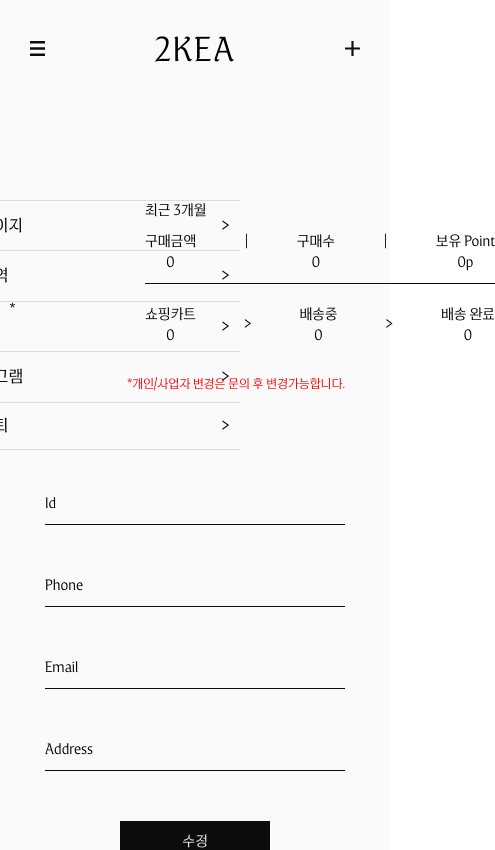
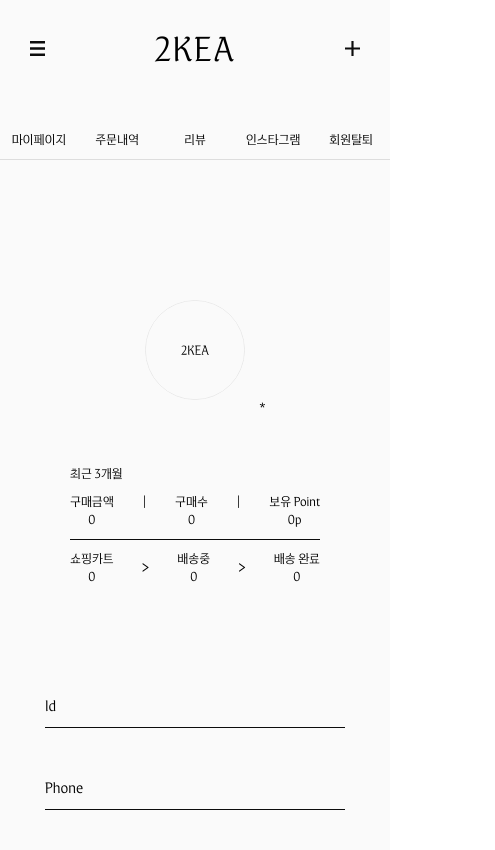
Before and after one commit to dozeoffzz/2KEA-Studio, a React (Vite) app: page /auth/me in a window 390 px wide. Shown: the top 850 px of the page, 495 px wide, since content can reach past the window. Built offline with nearby package versions, Linux system fonts and the light colour scheme; no server answers.

Commit message:
feat: 마이페이지 반응형 진행중

```diff
--- a/src/apis/apiClient.js
+++ b/src/apis/apiClient.js
@@ -19,7 +19,7 @@ export async function apiClient(endpoint, option = {}) {
     localStorage.removeItem("token");
     useAuthStore.getState().logout();
 
-    alert("로그인이 만료되었습니다. 다시 로그인해주세요.");
+    // alert("로그인이 만료되었습니다. 다시 로그인해주세요.");
 
     window.location.href = "/auth/login";
     return;
--- a/src/components/common/MyProfile.jsx
+++ b/src/components/common/MyProfile.jsx
@@ -5,7 +5,7 @@ import styled from "@emotion/styled";
 
 const MyPageContainer = styled.div`
   position: relative;
-  margin-top: 200px;
+  margin-top: 300px;
   display: flex;
   flex-direction: column;
   justify-content: center;
@@ -23,20 +23,32 @@ const MyPageContainer = styled.div`
 const ProfileWrap = styled.div`
   display: flex;
   justify-content: space-between;
-  width: 600px;
+  min-width: 100%;
+  gap: 100px;
+
+  ${({ theme }) => theme.media.tablet} {
+  }
+  ${({ theme }) => theme.media.mobile} {
+    display: flex;
+    flex-direction: column;
+    justify-content: center;
+    align-items: center;
+    gap: 0;
+  }
 `;
 
 const ProfileInfoWrap = styled.div`
   display: flex;
   flex-direction: column;
-  width: 350px;
+  min-width: 350px;
   font-size: ${Theme.fontsize.desktop.medium};
 
   ${({ theme }) => theme.media.tablet} {
     font-size: ${Theme.fontsize.tablet.medium};
   }
   ${({ theme }) => theme.media.mobile} {
-    font-size: ${Theme.fontsize.mobile.small};
+    font-size: ${Theme.fontsize.mobile.mini};
+    min-width: 250px;
   }
 `;
 
@@ -69,6 +81,14 @@ const ProfileCart = styled.div`
   flex-direction: column;
   justify-content: center;
   align-items: center;
+
+  ${({ theme }) => theme.media.tablet} {
+    font-size: ${Theme.fontsize.tablet.medium};
+  }
+  ${({ theme }) => theme.media.mobile} {
+    font-size: ${Theme.fontsize.mobile.mini};
+    padding: 10px 0;
+  }
 `;
 const ProfileDelivery = styled(ProfileCart)``;
 const ProfileDeliveryDone = styled(ProfileCart)``;
@@ -174,6 +194,32 @@ const SideMenu = styled.div`
   min-height: 250px;
   border-top: 1px solid ${Theme.colors.grayline};
   border-bottom: 1px solid ${Theme.colors.grayline};
+
+  ${({ theme }) => theme.media.tablet} {
+    margin-bottom: 80px;
+    font-size: ${Theme.fontsize.tablet.medium};
+    flex-direction: row;
+    top: 120px;
+    right: 0;
+    left: 0;
+    width: 100%;
+    min-height: 40px;
+    border: none;
+    border-bottom: 1px solid ${Theme.colors.grayline};
+  }
+  ${({ theme }) => theme.media.mobile} {
+    font-size: ${Theme.fontsize.mobile.mini};
+    margin-bottom: 80px;
+    font-size: ${Theme.fontsize.tablet.medium};
+    flex-direction: row;
+    top: 120px;
+    right: 0;
+    left: 0;
+    width: 100%;
+    min-height: 40px;
+    border: none;
+    border-bottom: 1px solid ${Theme.colors.grayline};
+  }
 `;
 
 const SideMenuTap = styled.div`
@@ -183,6 +229,30 @@ const SideMenuTap = styled.div`
   justify-content: space-between;
   align-items: center;
   border-bottom: 1px solid ${Theme.colors.grayline};
+
+  ${({ theme }) => theme.media.tablet} {
+    display: flex;
+    justify-content: center;
+    align-items: center;
+    border: none;
+  }
+  ${({ theme }) => theme.media.mobile} {
+    padding: 0;
+    font-size: ${Theme.fontsize.mobile.mini};
+    display: flex;
+    justify-content: center;
+    align-items: center;
+    border: none;
+  }
+`;
+
+const SideMenuRightIcon = styled.p`
+  ${({ theme }) => theme.media.tablet} {
+    display: none;
+  }
+  ${({ theme }) => theme.media.mobile} {
+    display: none;
+  }
 `;
 const SideMenuReview = styled(SideMenuTap)``;
 const SideMenuInsta = styled.a`
@@ -192,6 +262,17 @@ const SideMenuInsta = styled.a`
   justify-content: space-between;
   align-items: center;
   border-bottom: 1px solid ${Theme.colors.grayline};
+
+  ${({ theme }) => theme.media.tablet} {
+    border: none;
+    justify-content: center;
+  }
+  ${({ theme }) => theme.media.mobile} {
+    padding: 0;
+    font-size: ${Theme.fontsize.mobile.mini};
+    border: none;
+    justify-content: center;
+  }
 `;
 const SideMenuOut = styled.button`
   padding: 10px;
@@ -199,12 +280,41 @@ const SideMenuOut = styled.button`
   flex: 1;
   justify-content: space-between;
   align-items: center;
+
+  ${({ theme }) => theme.media.tablet} {
+    display: flex;
+    justify-content: center;
+    align-items: center;
+    border: none;
+  }
+  ${({ theme }) => theme.media.mobile} {
+    padding: 0;
+    font-size: ${Theme.fontsize.mobile.mini};
+    display: flex;
+    justify-content: center;
+    align-items: center;
+    border: none;
+  }
 `;
 const NavLinkTo = styled(NavLink)`
   display: flex;
   flex: 1;
   justify-content: space-between;
   align-items: center;
+
+  ${({ theme }) => theme.media.tablet} {
+    display: flex;
+    justify-content: center;
+    align-items: center;
+    border: none;
+  }
+  ${({ theme }) => theme.media.mobile} {
+    font-size: ${Theme.fontsize.mobile.mini};
+    display: flex;
+    justify-content: center;
+    align-items: center;
+    border: none;
+  }
 `;
 
 export default function MyProfile({
@@ -283,28 +393,28 @@ export default function MyProfile({
         <SideMenuTap>
           <NavLinkTo to={"/auth/me"}>
             <p>마이페이지</p>
-            <p>&gt;</p>
+            <SideMenuRightIcon>&gt;</SideMenuRightIcon>
           </NavLinkTo>
         </SideMenuTap>
         <SideMenuTap>
           <NavLinkTo to={"/auth/me/order"}>
             <p>주문내역</p>
-            <p>&gt;</p>
+            <SideMenuRightIcon>&gt;</SideMenuRightIcon>
           </NavLinkTo>
         </SideMenuTap>
         <SideMenuTap>
           <NavLinkTo to={"/auth/me/review"}>
             <p>리뷰</p>
-            <p>&gt;</p>
+            <SideMenuRightIcon>&gt;</SideMenuRightIcon>
           </NavLinkTo>
         </SideMenuTap>
         <SideMenuInsta href="https://www.instagram.com/2kea_studio/" target="_blank" rel="noopener noreferrer">
           <p>인스타그램</p>
-          <p>&gt;</p>
+          <SideMenuRightIcon>&gt;</SideMenuRightIcon>
         </SideMenuInsta>
         <SideMenuOut>
           <p>회원탈퇴</p>
-          <p>&gt;</p>
+          <SideMenuRightIcon>&gt;</SideMenuRightIcon>
         </SideMenuOut>
       </SideMenu>
     </MyPageContainer>
--- a/src/pages/MyPage.jsx
+++ b/src/pages/MyPage.jsx
@@ -34,7 +34,7 @@ const UserTypeText = styled.p`
     width: 550px;
   }
   ${({ theme }) => theme.media.mobile} {
-    width: 300px;
+    display: none;
   }
 `;
 const MyInfo = styled.div`
@@ -129,6 +129,13 @@ const RecentItem = styled.div`
   text-align: right;
   width: 200px;
   height: 294px;
+
+  ${({ theme }) => theme.media.tablet} {
+  }
+  ${({ theme }) => theme.media.mobile} {
+    width: 156px;
+    height: 239px;
+  }
 `;
 
 const RecentItemImg = styled.img`
@@ -139,6 +146,13 @@ const RecentItemImg = styled.img`
 const SliderWrapper = styled.div`
   overflow: hidden;
   width: 890px;
+
+  ${({ theme }) => theme.media.tablet} {
+    width: 660px;
+  }
+  ${({ theme }) => theme.media.mobile} {
+    width: 342px;
+  }
 `;
 const SliderTrack = styled.div`
   display: flex;
@@ -264,7 +278,7 @@ export default function MyPage() {
   // 최근 본 상품 4개 보여주게 하기
   const [currentIndex, setCurrentIndex] = useState(0);
   // 제품이미지 크기 + gap
-  const itemWidth = 230;
+  const itemWidth = window.innerWidth <= 767 ? 186 : window.innerWidth <= 1024 ? 230 : 230;
 
   const handleNext = () => {
     setCurrentIndex((prev) => (prev + 4 >= recentProducts.length ? prev : prev + 2));
```
